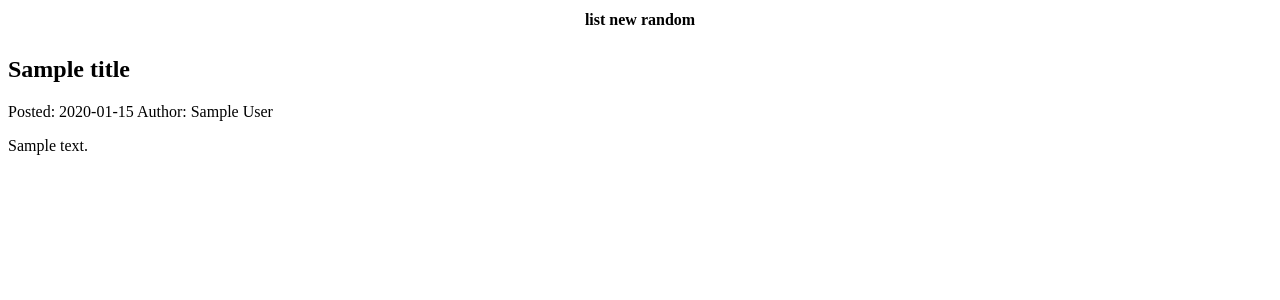
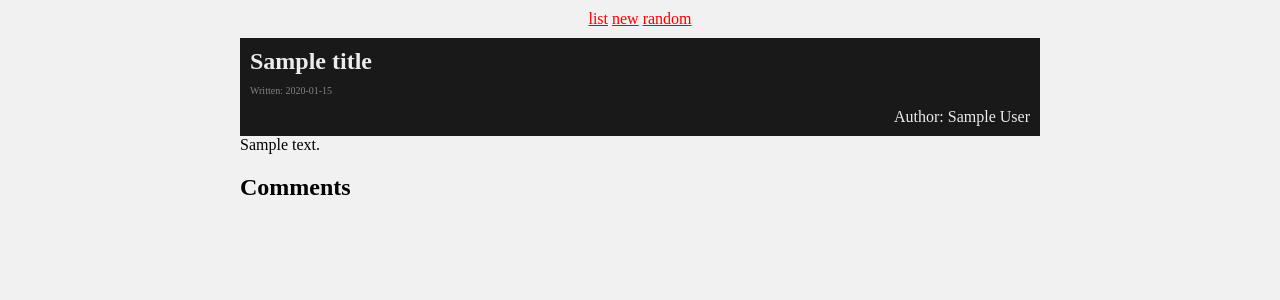
Before and after one commit to pnappa/yabg, a Python web app: template site-generator/templates/post.html in a window 1280 px wide. Shown: the top 300 px of the page. Run offline with Jinja, Linux system fonts and the light colour scheme; the template is opened without the code that fills it: most values are stand-ins (such as "Sample title", 1, 10 or a date in 2020); lists and menus that the app fills with data are empty.

Commit message:
finished a bit more post generation, also did some prettifying

```diff
--- a/requirements.txt
+++ b/requirements.txt
@@ -1,15 +1,21 @@
+argon2-cffi==18.3.0
 astroid==2.0.4
 autopep8==1.4
+cffi==1.11.5
 isort==4.3.4
 Jinja2==2.10
 lazy-object-proxy==1.3.1
+Markdown==3.0.1
 MarkupSafe==1.0
 mccabe==0.6.1
+passlib==1.7.1
 pbr==4.3.0
 pycodestyle==2.4.0
+pycparser==2.19
 pycryptodome==3.6.6
 pylint==2.1.1
 python-dotenv==0.9.1
+pytz==2018.5
 six==1.11.0
 stevedore==1.29.0
 tornado==5.1.1
--- a/site-generator/resources/main.css
+++ b/site-generator/resources/main.css
@@ -1,7 +1,54 @@
 #navheader {
     text-align:center;
+    margin: 10px;
 }
 
 #navheader table {
     display: inline-block;
 }
+
+article p {
+    padding: 10px 10px;
+}
+
+
+header a {
+    color: #f60000;
+}
+
+header a:hover {
+    color: red;
+}
+
+body {
+    background-color: #f1f1f1;
+}
+
+#post {
+    width: 800px;
+    margin: 0 auto;
+}
+
+article header {
+    background-color: #191919;
+}
+
+article header h1 {
+    color: #ececec;
+    margin: 0;
+    display: block;
+    padding: 10px 10px 5px 10px;
+}
+
+article header time {
+    font-size: 10px;
+    color: #828282;
+    padding-left:10px;
+}
+
+article header .author {
+    padding: 10px;
+    display: block;
+    text-align: right;
+    color: #ececec;
+}
--- a/site-generator/templates/base.html
+++ b/site-generator/templates/base.html
@@ -4,13 +4,16 @@
 <html>
 
     <head>
+
         {% block pagehead %}
         <title>pat's blog</title>
-        <!-- this stuff is also defined in post.html (and potentially the front page), so if you change it here, you'll probably wanna change it there too. I'll probably factor this out. -->
-        <!-- TODO: SRI hash integrity stuff -->
-        <script src="main.js" async></script>
-        <link rel="stylesheet" type="text/css" href="main.css">
         {% endblock %}
+        <!-- TODO: SRI hash integrity stuff, move to CDN? -->
+        <script src="/main.js" async></script>
+        <link rel="stylesheet" type="text/css" href="/main.css">
+
+        <link rel="icon" type="image/png" href="favicon-32x32.png" sizes="32x32" />
+        <link rel="icon" type="image/png" href="favicon-16x16.png" sizes="16x16" />
     </head>
     <body>
         {% include "header.html" %}
--- a/site-generator/templates/header.html
+++ b/site-generator/templates/header.html
@@ -1,9 +1,7 @@
 <header id="navheader">
-    <table>
-        <tr>
-            <th>list</th>
-            <th>new</th>
-            <th>random</th>
-        </tr>
-    </table>
+    <nav>
+        <a href="/posts/">list</a>
+        <a href="/">new</a>
+        <a href="unimplemented">random</a>
+    </nav>
 </header>
--- a/site-generator/templates/post.html
+++ b/site-generator/templates/post.html
@@ -2,10 +2,7 @@
 
 <!-- the stuff that goes in the <head> tags -->
 {% block pagehead %}
-    <title>{{ pagetitle }}</title>
-    <!-- TODO: SRI hash integrity stuff -->
-    <script src="main.js" async></script>
-    <link rel="stylesheet" type="text/css" href="main.css">
+<title>{{ title }}</title>
 {# contain the postid so we can use it for the JS #}
 <meta name="postid" content="{{ postid }}">
 {% endblock %}
@@ -14,18 +11,18 @@
 <article id="post">
     <header>
         <h1>{{ title }}</h1>
-            <time>Posted: {{ postdate }}</time>
+        <time>Written: {{ postdate }}</time>
         <span class="author">Author: {{ postauthor }}</span>
     </header>
-        <p>
     {# need to mark it as safe, because the markdown generator generates html! #}
     {{ postcontent|safe }}
-        </p>
 
     <footer>
         <noscript>¡ we need js to display these comments ! <br>...yeah we use ajax and stuff to fetch and post comments</noscript>
         <!-- probably put some button up to load the comment box? its gotta request a captcha somehow -->
         <div id="comments">
+            <h1>Comments</h1>
+            <a name="comments"></a>
             <!-- loaded comments are inserted here on the client -->
         </div>
     </footer>
```
Also changed, not shown: site-generator/main.py (+72 -25 lines), site-generator/templates/list.html (+9 -1 lines), site-generator/resources/favicon-16x16.png (added), site-generator/resources/favicon-32x32.png (added), site-generator/resources/favicon.ico (added), 1 other file. Lines whose indentation alone changed are shown as unchanged.
